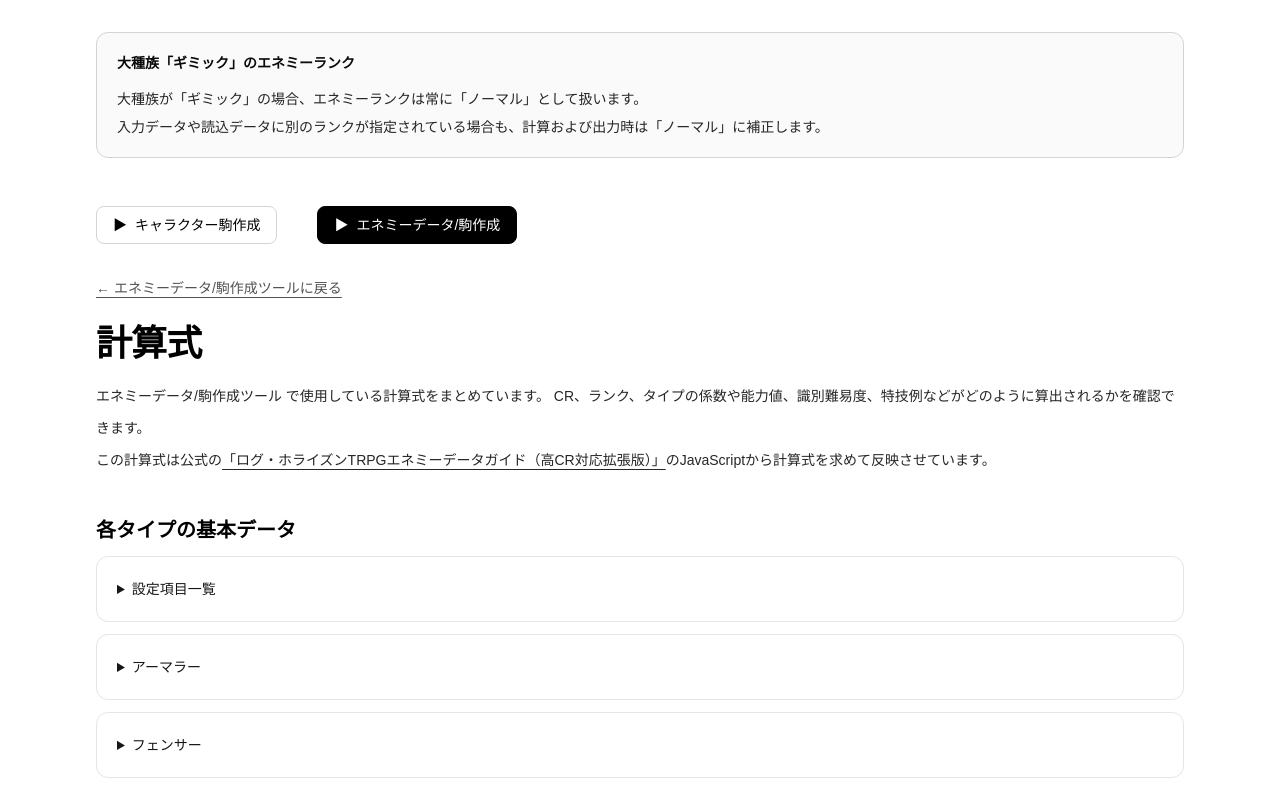
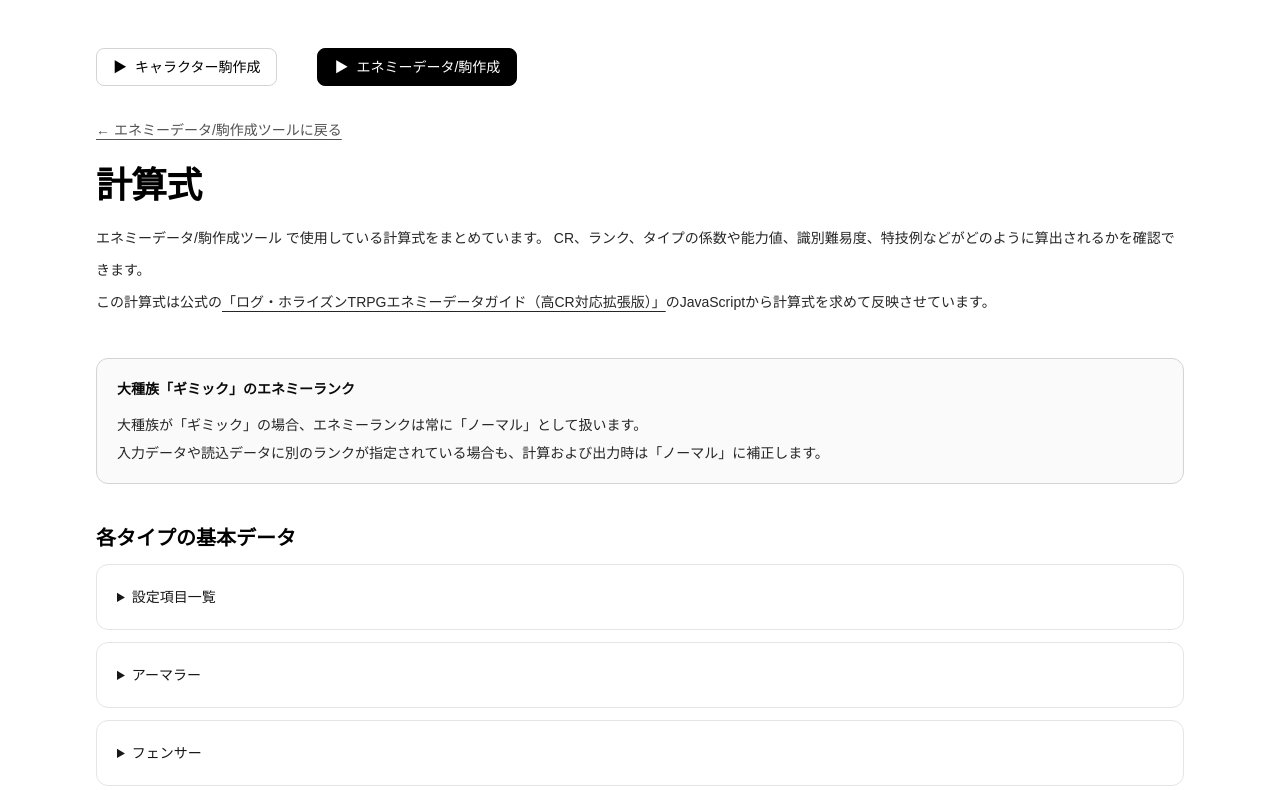
Before and after one commit to ramune428/lhtrpg_webapp_challenge, a Next.js app in the folder frontend/: page /enemy/formula in a window 1280 px wide. Shown: the top 790 px of the page. Built offline with nearby package versions, Linux system fonts and the light colour scheme.

Commit message:
ギミックの注意を追加

```diff
--- a/frontend/app/enemy/formula/layout.tsx
+++ b/frontend/app/enemy/formula/layout.tsx
@@ -13,22 +13,5 @@ export default function Layout({
 }: Readonly<{
   children: ReactNode;
 }>) {
-  return (
-    <>
-      <aside className="mx-auto w-full max-w-6xl px-6 pt-8 sm:px-8">
-        <section className="rounded-xl border border-neutral-300 bg-neutral-50 px-5 py-4 text-sm leading-7 text-neutral-800">
-          <h2 className="font-semibold text-neutral-950">
-            大種族「ギミック」のエネミーランク
-          </h2>
-          <p className="mt-2">
-            大種族が「ギミック」の場合、エネミーランクは常に「ノーマル」として扱います。
-          </p>
-          <p>
-            入力データや読込データに別のランクが指定されている場合も、計算および出力時は「ノーマル」に補正します。
-          </p>
-        </section>
-      </aside>
-      {children}
-    </>
-  );
+  return <>{children}</>;
 }
--- a/frontend/app/enemy/formula/page.tsx
+++ b/frontend/app/enemy/formula/page.tsx
@@ -548,6 +548,22 @@ function CoreMaterialTable({ rows }: { rows: CoreMaterialRow[] }) {
   );
 }
 
+function GimmickRankNotice() {
+  return (
+    <aside className="rounded-xl border border-neutral-300 bg-neutral-50 px-5 py-4 text-sm leading-7 text-neutral-800">
+      <h2 className="font-semibold text-neutral-950">
+        大種族「ギミック」のエネミーランク
+      </h2>
+      <p className="mt-2">
+        大種族が「ギミック」の場合、エネミーランクは常に「ノーマル」として扱います。
+      </p>
+      <p>
+        入力データや読込データに別のランクが指定されている場合も、計算および出力時は「ノーマル」に補正します。
+      </p>
+    </aside>
+  );
+}
+
 function BaseDataSection() {
   return (
     <div className="space-y-3">
@@ -713,6 +729,13 @@ export default function EnemyFormulaPage() {
           ],
         },
         {
+          title: "大種族「ギミック」のエネミーランク",
+          hideTitle: true,
+          paragraphs: [
+            <GimmickRankNotice key="gimmick-rank-notice" />,
+          ],
+        },
+        {
           title: "各タイプの基本データ",
           paragraphs: [<BaseDataSection key="base-data" />],
         },
--- a/frontend/app/enemy/page.tsx
+++ b/frontend/app/enemy/page.tsx
@@ -285,7 +285,16 @@ export default function EnemyPage() {
               </div>
 
               <div>
-                <label className="mb-2 block text-sm font-medium">ランク</label>
+                <div className="mb-2 flex min-h-5 items-center justify-between gap-2">
+                  <label className="block text-sm font-medium">ランク</label>
+
+                  {form.race === "ギミック" ? (
+                    <span className="whitespace-nowrap text-xs font-medium text-amber-700">
+                      ギミックはノーマルとして計算
+                    </span>
+                  ) : null}
+                </div>
+
                 <select
                   value={form.rank}
                   onChange={(e) => {
```
